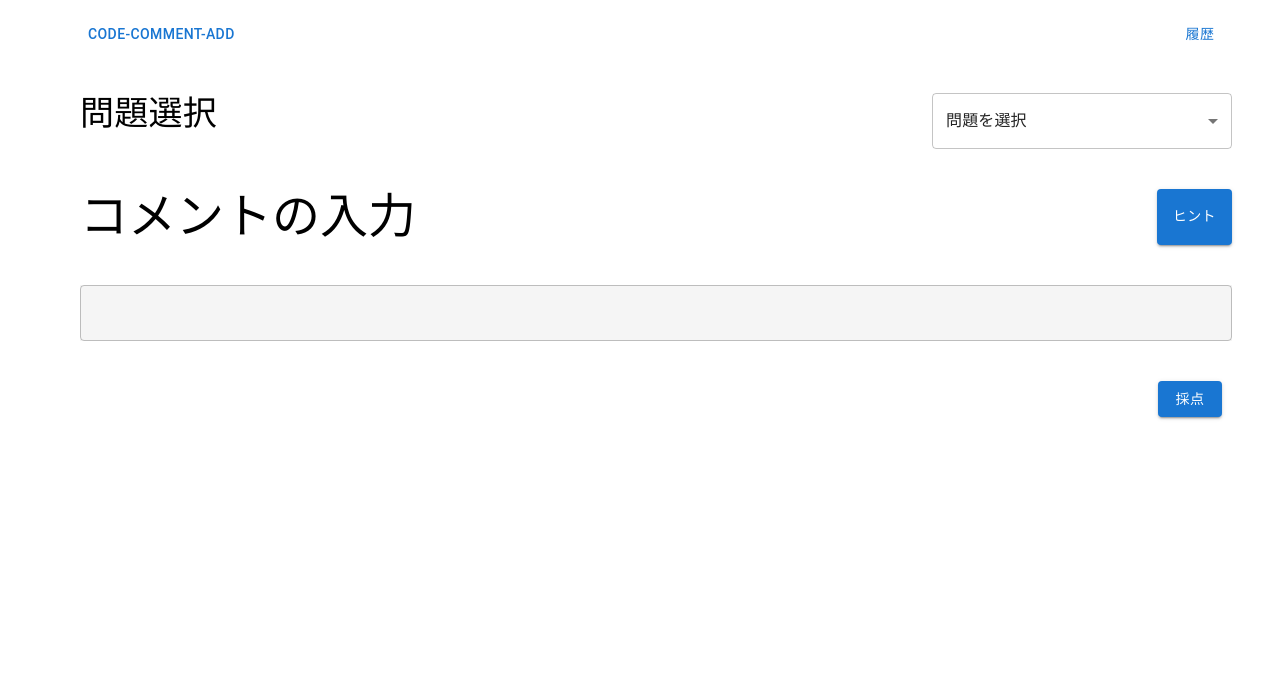
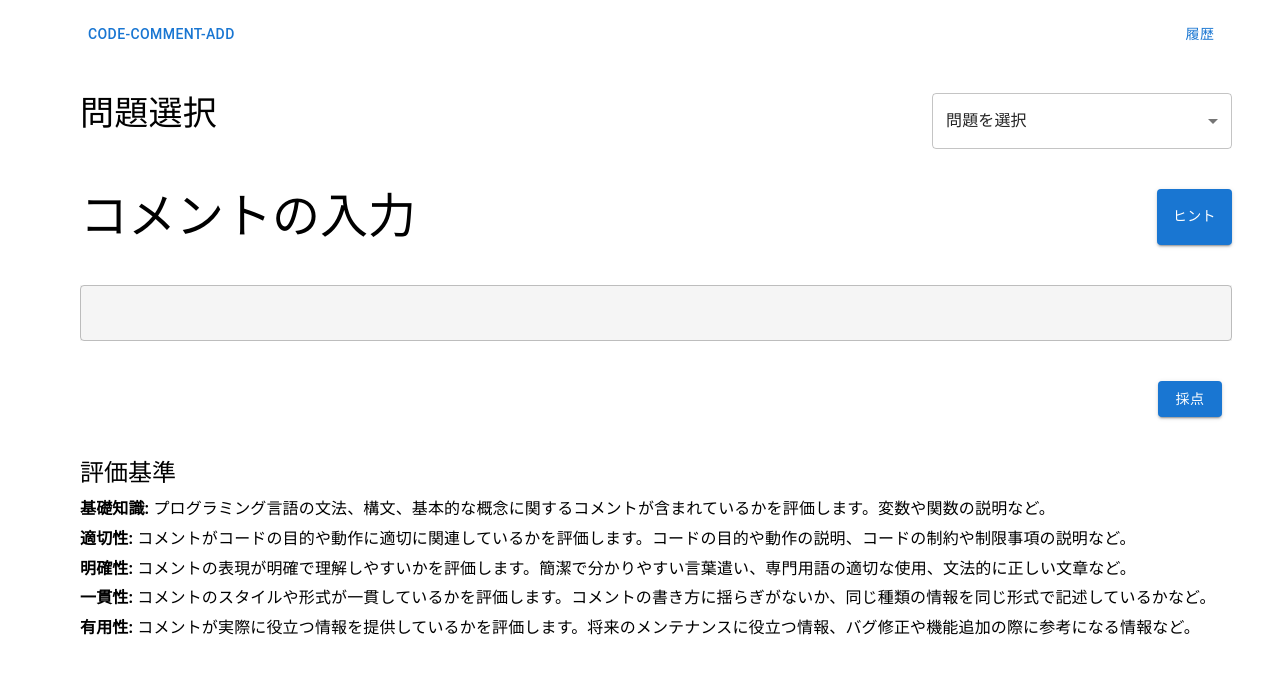
Before and after one commit to tsuchidarikuto/code-comment-app, a Next.js app: page / in a window 1280 px wide. Shown: the top 674 px of the page. Built offline with nearby package versions, Linux system fonts and the light colour scheme.

Commit message:
機能をいくつか修正

```diff
--- a/app/history/page.tsx
+++ b/app/history/page.tsx
@@ -8,7 +8,7 @@ import { loadFromLocalStorage } from "@/utils/useLocalStrage";
 
 export default function History() {
   const router = useRouter();
-  const pre:historyTypes[] = loadFromLocalStorage().filter((his: any) => Array.isArray(his) && his.length > 0);
+  const pre:historyTypes[] = loadFromLocalStorage()
   return (
     <Box sx={{ width: "100%"}}>
       <Container>
--- a/app/page.tsx
+++ b/app/page.tsx
@@ -1,10 +1,9 @@
 'use client';
 
-import { Button,Box, Stack, Typography, Container,TextField, Select, MenuItem, Grid, Card } from "@mui/material";
-import { useState, useEffect } from "react";
+import { Button,Box, Stack, Typography, Container,TextField, Select, MenuItem, Grid, Card, SelectChangeEvent, CircularProgress } from "@mui/material";
+import { useState } from "react";
 import analyzeComment from "@/utils/analyzeComment";
 import createHint from "@/utils/createHint";
-import { ResultTypes } from "@/types";
 import { getProblemByTitle ,getTitles} from "@/app/problems";
 import { useRouter } from "next/navigation";
 import { renderRadarChart } from "./Chart";
@@ -35,7 +34,8 @@ export default function Home() {
   const Answering = 100;
   const OpenHint = 101;
   const FeedBack = 102;
-
+  const LoadingHint = 103;
+  const LoadingFeedBack = 104
 
   const questionNameList:string[] = getTitles();
 
@@ -45,23 +45,9 @@ export default function Home() {
   // , []);
 
   const handleClick = async (): Promise<void> => {
+    const nowState:number = state;
     try{
-    //コメント付きコードを解析
-    //戻り値はJSON形式でスコアとフィードバック
-
-
-    // setScore({
-    //   knowledge: 8,
-    //   appropriateness: 7,
-    //   clarity: 9,
-    //   consistency: 6,
-    //   usefulness: 8,
-    // });
-    // setFeedback({
-    //   codeFeedback: "コードは非常に良く理解されていますが、最適化の余地があります。",
-    //   commentFeedback: "コメントは役立ちますが、もう少し具体的な説明が欲しいです。",
-    // },)
-    setState(FeedBack)
+    setState(LoadingFeedBack);
     analyzeComment(code).then(analyzedResult=>{
           if(!saveToLocalStorage(analyzedResult,title,code)){
             alert("保存に失敗しました")
@@ -72,25 +58,38 @@ export default function Home() {
     });
     }catch(e){
       console.log(`採点中にエラーだよ${e}`);
+      setState(nowState);
     }
   };
 
-  const handleSelectChange = (event: React.ChangeEvent<{ value: unknown }>) => {
+  const handleSelectChange = (event: SelectChangeEvent<string>) => {
     const selectedTitle = event.target.value as string;
+
+    // 現在の状態が「回答中」ではない場合
+    if (state !== Answering) {
+      const confirmChange = window.confirm("問題を変えますか？");
+      if (!confirmChange) {
+        return; // ユーザーが「いいえ」を選んだ場合は処理を中断
+      }
+    }
+    setState(Answering);
+    setSelectedProblem(selectedTitle);
     setTitle(selectedTitle);
-    setSelectedProblem(selectedTitle);
     setCode(getProblemByTitle(selectedTitle)); // 選ばれた問題に基づいてコードを更新
   };
 
+
   const fetchHint = async (): Promise<void> => {
+      setState(LoadingHint);
       try {
-        setState(OpenHint);
         createHint(code)
           .then(h=>{
             sethint(h as string)
+            setState(OpenHint);
           })
       } catch (e) {
         console.log(`ヒント作成中にエラーだよ${e}`);
+        setState(Answering);
       }
   }
   const router = useRouter();
@@ -129,9 +128,6 @@ export default function Home() {
               sx={{ width: 300 }}
             >
               <MenuItem value="" disabled>問題を選択</MenuItem>
-              {/* <MenuItem value={0}>問題1</MenuItem>
-              <MenuItem value={1}>問題2</MenuItem>
-              <MenuItem value={2}>問題3</MenuItem> */}
               {questionNameList.map((questionName,i)=>(<MenuItem value={questionName} key={i}>{questionName}</MenuItem>))}
             </Select>
           </Box>
@@ -150,31 +146,34 @@ export default function Home() {
               </Typography>
             </Box>
           )}
+
           {/* コード入力 */}
           <Box sx={{ display: 'flex', justifyContent: 'space-between' }}>
             <Typography variant="h3">コメントの入力</Typography>
-            <Button variant="contained" onClick={()=>fetchHint()}>ヒント</Button>
+            <Button variant="contained" onClick={() => fetchHint()}>
+              {state === LoadingHint ? <CircularProgress size={24} color="inherit" /> : "ヒント"}
+            </Button>
           </Box>
 
           <TextField
             multiline
-            rows={code.split('\n').length || 1}/* codeの行数にしたい */
+            rows={code.split('\n').length || 1}
             value={code}
             onChange={(e) => setCode(e.target.value)}
-            sx={{ width: "100%", alignSelf: "center", backgroundColor: "#f5f5f5"}}
+            sx={{ width: "100%", alignSelf: "center", backgroundColor: "#f5f5f5" }}
             disabled={state === FeedBack}
           />
+
           {/* 採点ボタン */}
           <Box sx={{ display: 'flex', justifyContent: 'flex-end', width: '100%' }}>
-            <Button variant="contained" sx={{ width: 'fit-content', marginRight: "10px"}} onClick={handleClick}>
-              採点
+            <Button variant="contained" sx={{ width: 'fit-content', marginRight: "10px" }} onClick={handleClick}>
+              {state === LoadingFeedBack ? <CircularProgress size={24} color="inherit" /> : "採点"}
             </Button>
           </Box>
-        </Stack>
+
           {/* stateがFeedBackの場合のみ見えるブロック */}
           {state === FeedBack && (
-        <Box sx={{ display:"flex" }}>
-          {/* ここに、レーダーチャートとフィードバックを入れたい */}
+            <Box sx={{ display: "flex" }}>
               <Grid container spacing={4} justifyContent="space-between" alignItems="flex-start">
                 {/* レーダーチャート */}
                 <Grid item xs={12} md={6}>
@@ -200,6 +199,29 @@ export default function Home() {
               </Grid>
             </Box>
           )}
+
+          {/* 評価基準の表示 */}
+          {state === Answering && (
+            <Box sx={{ mt: 4 }}>
+              <Typography variant="h5" gutterBottom>評価基準</Typography>
+              <Typography variant="body1" gutterBottom>
+                <strong>基礎知識:</strong> プログラミング言語の文法、構文、基本的な概念に関するコメントが含まれているかを評価します。変数や関数の説明など。
+              </Typography>
+              <Typography variant="body1" gutterBottom>
+                <strong>適切性:</strong> コメントがコードの目的や動作に適切に関連しているかを評価します。コードの目的や動作の説明、コードの制約や制限事項の説明など。
+              </Typography>
+              <Typography variant="body1" gutterBottom>
+                <strong>明確性:</strong> コメントの表現が明確で理解しやすいかを評価します。簡潔で分かりやすい言葉遣い、専門用語の適切な使用、文法的に正しい文章など。
+              </Typography>
+              <Typography variant="body1" gutterBottom>
+                <strong>一貫性:</strong> コメントのスタイルや形式が一貫しているかを評価します。コメントの書き方に揺らぎがないか、同じ種類の情報を同じ形式で記述しているかなど。
+              </Typography>
+              <Typography variant="body1" gutterBottom>
+                <strong>有用性:</strong> コメントが実際に役立つ情報を提供しているかを評価します。将来のメンテナンスに役立つ情報、バグ修正や機能追加の際に参考になる情報など。
+              </Typography>
+            </Box>
+          )}
+        </Stack>
       </Container>
     </Box>
   );
```
Lines whose indentation alone changed are shown as unchanged.
